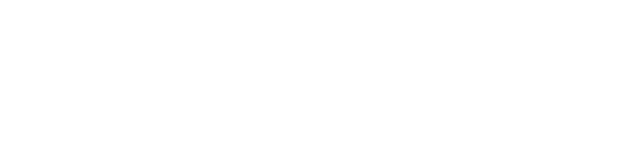
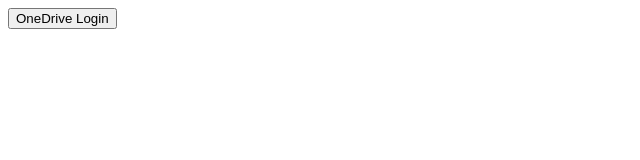
Before and after one commit to ygdoksansekizdoksan/DREAM-TEAM-SPWA, a plain HTML site: page index.html in a window 1280 px wide. Shown: the whole page, without its empty margins (0-640 px from the left). Drawn offline with Linux system fonts and the light colour scheme.

Commit message:
OneDrive login button added

```diff
--- a/index.html
+++ b/index.html
@@ -9,5 +9,7 @@
 </head>
 <body>
 
+    <button onClick="OneDrive_Login()" type="button">OneDrive Login</button>
+
 </body>
 </html>
--- a/script.js
+++ b/script.js
@@ -1 +1,4 @@
-console.log("hello world");
+
+function OneDrive_Login(){
+    console.log('onedrive login');
+}
```
